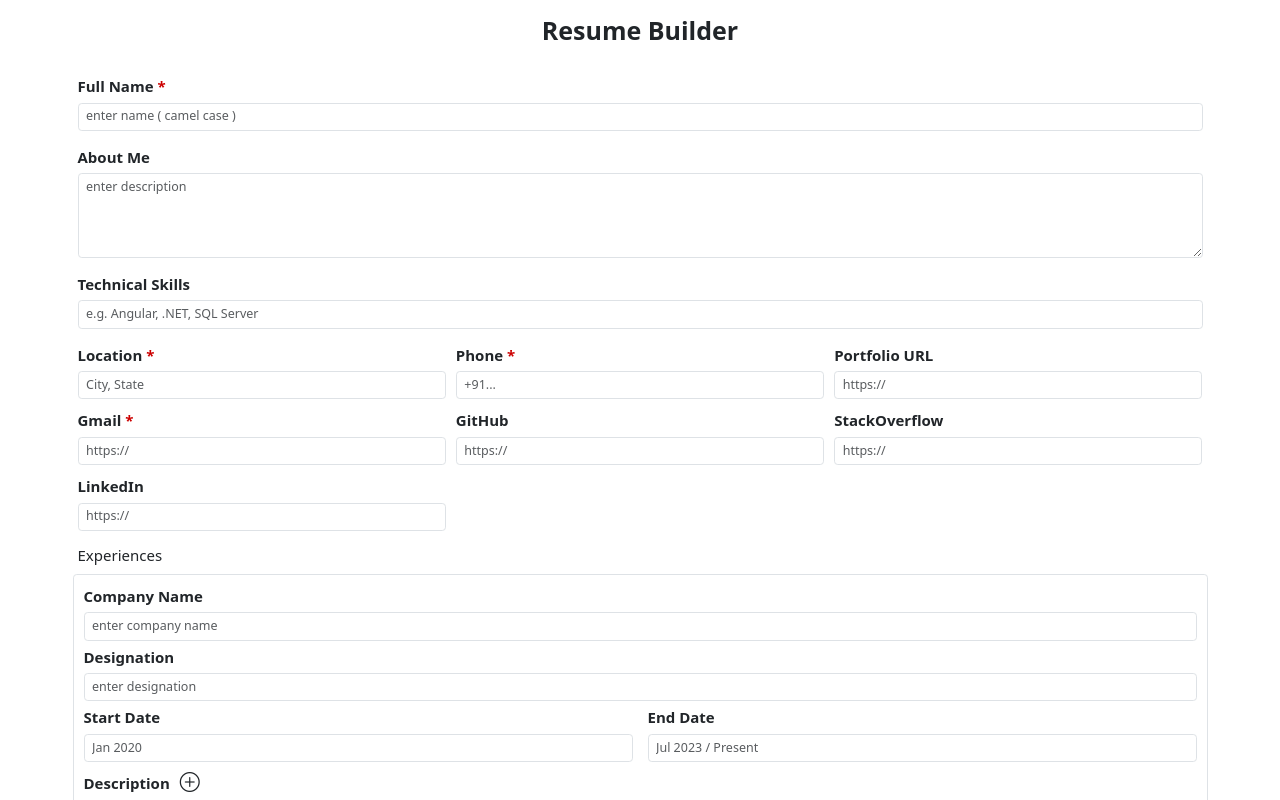
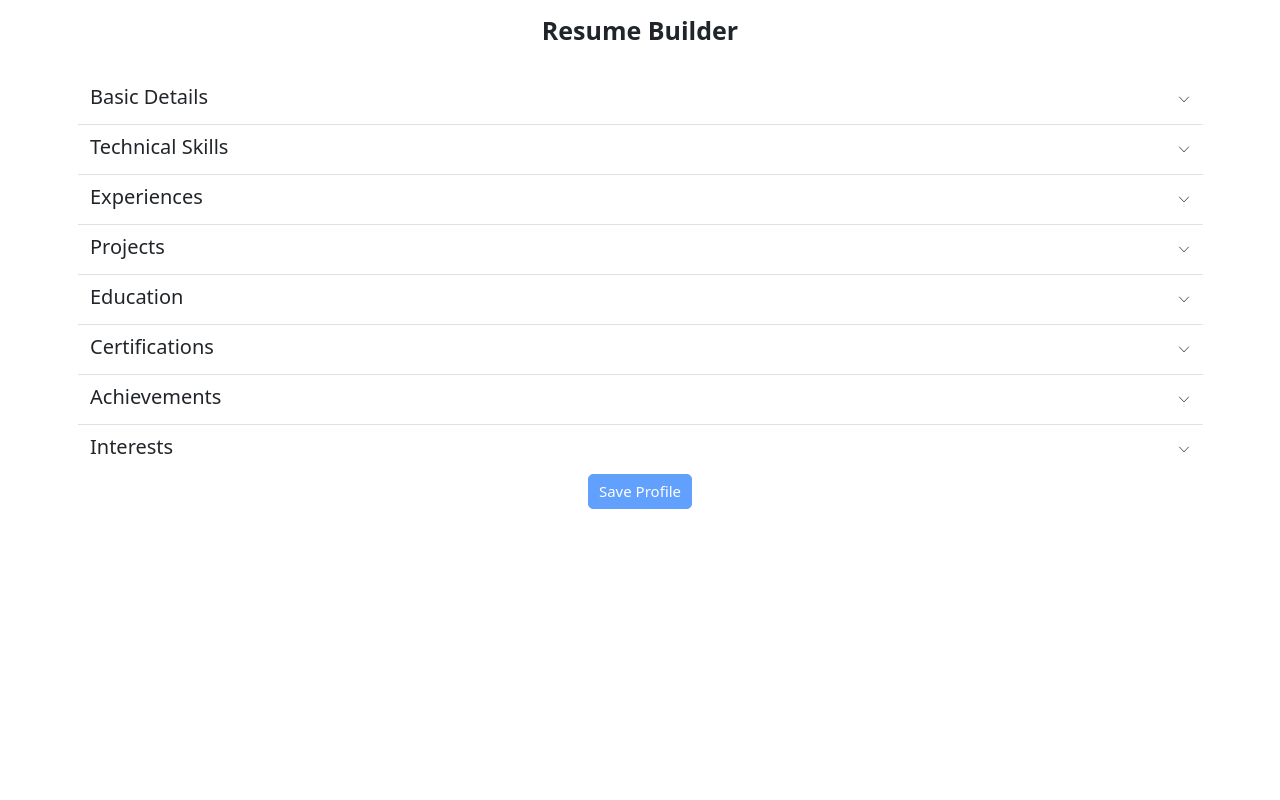
Before and after one commit to krishnasonune/Craftvita, an Angular app: page / in a window 1280 px wide. Shown: the top 800 px of the page. Built offline with nearby package versions, Linux system fonts and the light colour scheme.

Commit message:
Accordion added

```diff
--- a/src/app/user-details/user-details.html
+++ b/src/app/user-details/user-details.html
@@ -2,6 +2,19 @@
   <h1 class="fw-bold text-center p-4">Resume Builder</h1>
 
   <form [formGroup]="profileForm" (ngSubmit)="onSubmit()" class="container mt-4">
+
+    <div class="accordion accordion-flush" id="accordionFlushExample">
+      <!-- Basic Details -->
+      <div class="accordion-item">
+        <h2 class="accordion-header" id="flush-headingOne">
+          <button class="accordion-button collapsed" type="button" data-bs-toggle="collapse"
+            data-bs-target="#flush-collapseOne" aria-expanded="false" aria-controls="flush-collapseOne">
+            <h2>Basic Details</h2>
+          </button>
+        </h2>
+        <div id="flush-collapseOne" class="accordion-collapse collapse" aria-labelledby="flush-headingOne"
+          data-bs-parent="#accordionFlushExample">
+          <div class="accordion-body">
 
             <!-- Full Name -->
             <div class="mb-4">
@@ -14,13 +27,6 @@
               <label class="form-label fs-4 fw-bold">About Me</label>
               <textarea formControlName="about_me" rows="4" class="form-control fs-5"
                 placeholder="enter description"></textarea>
-    </div>
-
-    <!-- Technical Skills -->
-    <div class="mb-4">
-      <label class="form-label fs-4 fw-bold">Technical Skills</label>
-      <input type="text" formControlName="technical_skills" class="form-control fs-5"
-        placeholder="e.g. Angular, .NET, SQL Server" />
             </div>
 
             <!-- Contact Information -->
@@ -55,6 +61,42 @@
               </div>
             </div>
 
+          </div>
+        </div>
+      </div>
+
+      <!-- Technical Skills -->
+      <div class="accordion-item">
+        <h2 class="accordion-header" id="flush-headingTwo">
+          <button class="accordion-button collapsed" type="button" data-bs-toggle="collapse"
+            data-bs-target="#flush-collapseTwo" aria-expanded="false" aria-controls="flush-collapseTwo">
+            <h2>Technical Skills</h2>
+          </button>
+        </h2>
+        <div id="flush-collapseTwo" class="accordion-collapse collapse" aria-labelledby="flush-headingTwo"
+          data-bs-parent="#accordionFlushExample">
+          <div class="accordion-body">
+            <!-- Technical Skills -->
+            <div class="mb-4">
+              <label class="form-label fs-4 fw-bold">Technical Skills</label>
+              <input type="text" formControlName="technical_skills" class="form-control fs-5"
+                placeholder="e.g. Angular, .NET, SQL Server" />
+            </div>
+          </div>
+        </div>
+      </div>
+
+      <!-- Experiences -->
+      <div class="accordion-item">
+        <h2 class="accordion-header" id="flush-headingThree">
+          <button class="accordion-button collapsed" type="button" data-bs-toggle="collapse"
+            data-bs-target="#flush-collapseThree" aria-expanded="false" aria-controls="flush-collapseThree">
+            <h2>Experiences</h2>
+          </button>
+        </h2>
+        <div id="flush-collapseThree" class="accordion-collapse collapse" aria-labelledby="flush-headingThree"
+          data-bs-parent="#accordionFlushExample">
+          <div class="accordion-body">
             <!-- Experiences -->
             <div class="mb-5">
               <h4 class="mb-3">Experiences</h4>
@@ -68,7 +110,8 @@
                       </div>
                       <div class="mb-2">
                         <label class="form-label fs-4 fw-bold">Designation</label>
-                <input class="form-control fs-5" formControlName="designation" placeholder="enter designation" />
+                        <input class="form-control fs-5" formControlName="designation"
+                          placeholder="enter designation" />
                       </div>
                       <div class="row mb-2">
                         <div class="col">
@@ -77,7 +120,8 @@
                         </div>
                         <div class="col">
                           <label class="form-label fs-4 fw-bold">End Date</label>
-                  <input class="form-control fs-5" formControlName="end_date" placeholder="Jul 2023 / Present" />
+                          <input class="form-control fs-5" formControlName="end_date"
+                            placeholder="Jul 2023 / Present" />
                         </div>
 
                       </div>
@@ -88,14 +132,16 @@
 
                         <div>
                           <span *ngFor="let des of descriptions(i).controls; let j = index">
-                    <input class="form-control fs-5 mb-3" type="text" formControlName="{{j}}" placeholder="enter point">
+                            <input class="form-control fs-5 mb-3" type="text" formControlName="{{j}}"
+                              placeholder="enter point">
                             <i class="bi bi-trash3-fill fs-2" (click)="removePoint(i, j)"></i>
                           </span>
                         </div>
                       </div>
 
                     </div>
-            <button type="button" class="btn btn-lg btn-danger fs-4 mt-4" (click)="removeExperience(i)">Remove</button>
+                    <button type="button" class="btn btn-lg btn-danger fs-4 mt-4"
+                      (click)="removeExperience(i)">Remove</button>
                   </div>
                   <div class="text-end">
                     <button type="button" class="btn btn-lg btn-primary fs-4 mt-4" (click)="addExperience()">Add
@@ -105,7 +151,21 @@
                 </div>
               </div>
             </div>
+          </div>
+        </div>
+      </div>
 
+      <!-- Projects -->
+      <div class="accordion-item">
+        <h2 class="accordion-header" id="flush-headingFour">
+          <button class="accordion-button collapsed" type="button" data-bs-toggle="collapse"
+            data-bs-target="#flush-collapseFour" aria-expanded="false" aria-controls="flush-collapseFour">
+            <h2>Projects</h2>
+          </button>
+        </h2>
+        <div id="flush-collapseFour" class="accordion-collapse collapse" aria-labelledby="flush-headingFour"
+          data-bs-parent="#accordionFlushExample">
+          <div class="accordion-body">
             <!-- Projects -->
             <div class="mb-5">
               <h4 class="mb-3 required">Projects</h4>
@@ -120,7 +180,8 @@
                     </div>
                     <div class="mb-2">
                       <label class="form-label fs-4 fw-bold">Technologies (comma-separated)</label>
-              <input formControlName="technologies" class="form-control fs-5" placeholder="eg. Angular, .NET etc" />
+                      <input formControlName="technologies" class="form-control fs-5"
+                        placeholder="eg. Angular, .NET etc" />
                     </div>
                     <div class="mb-2">
                       <label class="form-label fs-4 fw-bold">Description</label>
@@ -132,15 +193,31 @@
                     </div>
                   </div>
 
-          <button type="button" class="btn btn-lg btn-danger fs-4 mt-4" (click)="removeProject(i)">Remove</button>
+                  <button type="button" class="btn btn-lg btn-danger fs-4 mt-4"
+                    (click)="removeProject(i)">Remove</button>
                 </div>
 
                 <div class="text-end">
-          <button type="button" class="btn btn-lg btn-primary fs-4 mt-4" (click)="addProject()">Add Project</button>
+                  <button type="button" class="btn btn-lg btn-primary fs-4 mt-4" (click)="addProject()">Add
+                    Project</button>
+                </div>
+              </div>
+            </div>
           </div>
         </div>
       </div>
 
+      <!-- Education -->
+      <div class="accordion-item">
+        <h2 class="accordion-header" id="flush-headingFive">
+          <button class="accordion-button collapsed" type="button" data-bs-toggle="collapse"
+            data-bs-target="#flush-collapseFive" aria-expanded="false" aria-controls="flush-collapseFive">
+            <h2>Education</h2>
+          </button>
+        </h2>
+        <div id="flush-collapseFive" class="accordion-collapse collapse" aria-labelledby="flush-headingFive"
+          data-bs-parent="#accordionFlushExample">
+          <div class="accordion-body">
             <!-- Education -->
             <div class="mb-5">
               <h4 class="mb-3 required">Educations</h4>
@@ -153,7 +230,8 @@
 
                         <div class="col-md-6">
                           <label class="form-label fs-4 fw-bold">Degree</label>
-                  <input type="text" class="form-control fs-5" formControlName="degree" placeholder="MCA, B.Sc" />
+                          <input type="text" class="form-control fs-5" formControlName="degree"
+                            placeholder="MCA, B.Sc" />
                         </div>
 
                         <div class="col-md-6">
@@ -164,7 +242,8 @@
 
                         <div class="col-md-6">
                           <label class="form-label fs-4 fw-bold">Start Date</label>
-                  <input type="text" class="form-control fs-5" formControlName="start_date" placeholder="Jan 2018" />
+                          <input type="text" class="form-control fs-5" formControlName="start_date"
+                            placeholder="Jan 2018" />
                         </div>
 
                         <div class="col-md-6">
@@ -192,7 +271,21 @@
                 </div>
               </div>
             </div>
+          </div>
+        </div>
+      </div>
 
+      <!-- certifications -->
+      <div class="accordion-item">
+        <h2 class="accordion-header" id="flush-headingSix">
+          <button class="accordion-button collapsed" type="button" data-bs-toggle="collapse"
+            data-bs-target="#flush-collapseSix" aria-expanded="false" aria-controls="flush-collapseSix">
+            <h2>Certifications</h2>
+          </button>
+        </h2>
+        <div id="flush-collapseSix" class="accordion-collapse collapse" aria-labelledby="flush-headingSix"
+          data-bs-parent="#accordionFlushExample">
+          <div class="accordion-body">
             <!-- certifications -->
             <div class="mb-5">
               <h4 class="mb-3">Certifications</h4>
@@ -202,11 +295,13 @@
                     <div [formGroupName]="i">
                       <div class="col-md-6">
                         <label class="form-label fs-4 fw-bold">Title</label>
-                <input type="text" class="form-control fs-5" formControlName="title" placeholder="MongoDB, Docker" />
+                        <input type="text" class="form-control fs-5" formControlName="title"
+                          placeholder="MongoDB, Docker" />
                       </div>
                       <div class="col-md-6">
                         <label class="form-label fs-4 fw-bold">Issuer</label>
-                <input type="text" class="form-control fs-5" formControlName="issuer" placeholder="Udemy, Coursera" />
+                        <input type="text" class="form-control fs-5" formControlName="issuer"
+                          placeholder="Udemy, Coursera" />
                       </div>
                     </div>
                     <i class="bi bi-trash3-fill fs-2 pt-4" (click)="removeCertificate(i)"></i>
@@ -215,11 +310,24 @@
                     <button type="button" class="btn btn-lg btn-primary fs-4 mt-4" (click)="addCertificate()">Add
                       Certification</button>
                   </div>
-
+                </div>
+              </div>
+            </div>
           </div>
         </div>
       </div>
 
+      <!-- Achievements -->
+      <div class="accordion-item">
+        <h2 class="accordion-header" id="flush-headingSeven">
+          <button class="accordion-button collapsed" type="button" data-bs-toggle="collapse"
+            data-bs-target="#flush-collapseSeven" aria-expanded="false" aria-controls="flush-collapseSeven">
+            <h2>Achievements</h2>
+          </button>
+        </h2>
+        <div id="flush-collapseSeven" class="accordion-collapse collapse" aria-labelledby="flush-headingSeven"
+          data-bs-parent="#accordionFlushExample">
+          <div class="accordion-body">
             <!-- Achievements -->
             <div class="mb-5">
               <h4 class="mb-3">Achievements</h4>
@@ -230,7 +338,8 @@
                     <div [formGroupName]="i">
                       <div class="col-md-6">
                         <label class="form-label fs-4 fw-bold">Title</label>
-                <input type="text" class="form-control fs-5" formControlName="title" placeholder="Problem solving" />
+                        <input type="text" class="form-control fs-5" formControlName="title"
+                          placeholder="Problem solving" />
                       </div>
                       <div class="col-md-6">
                         <label class="form-label fs-4 fw-bold">Description</label>
@@ -245,11 +354,24 @@
                     <button type="button" class="btn btn-lg btn-primary fs-4 mt-4" (click)="addAchievement()">Add
                       Achievements</button>
                   </div>
-
+                </div>
+              </div>
+            </div>
           </div>
         </div>
       </div>
 
+      <!-- Interests -->
+      <div class="accordion-item">
+        <h2 class="accordion-header" id="flush-headingEight">
+          <button class="accordion-button collapsed" type="button" data-bs-toggle="collapse"
+            data-bs-target="#flush-collapseEight" aria-expanded="false" aria-controls="flush-collapseEight">
+            <h2>Interests</h2>
+          </button>
+        </h2>
+        <div id="flush-collapseEight" class="accordion-collapse collapse" aria-labelledby="flush-headingEight"
+          data-bs-parent="#accordionFlushExample">
+          <div class="accordion-body">
             <!-- Interests -->
             <div class="mb-5">
               <h4 class="mb-3">Interests</h4>
@@ -269,11 +391,13 @@
                     <button type="button" class="btn btn-lg btn-primary fs-4 mt-4" (click)="addInterets()">Add
                       Interests</button>
                   </div>
-
                 </div>
               </div>
             </div>
-
+          </div>
+        </div>
+      </div>
+    </div>
 
     <!-- Submit Button -->
     <div class="text-center">
```
Lines whose indentation alone changed are shown as unchanged.
